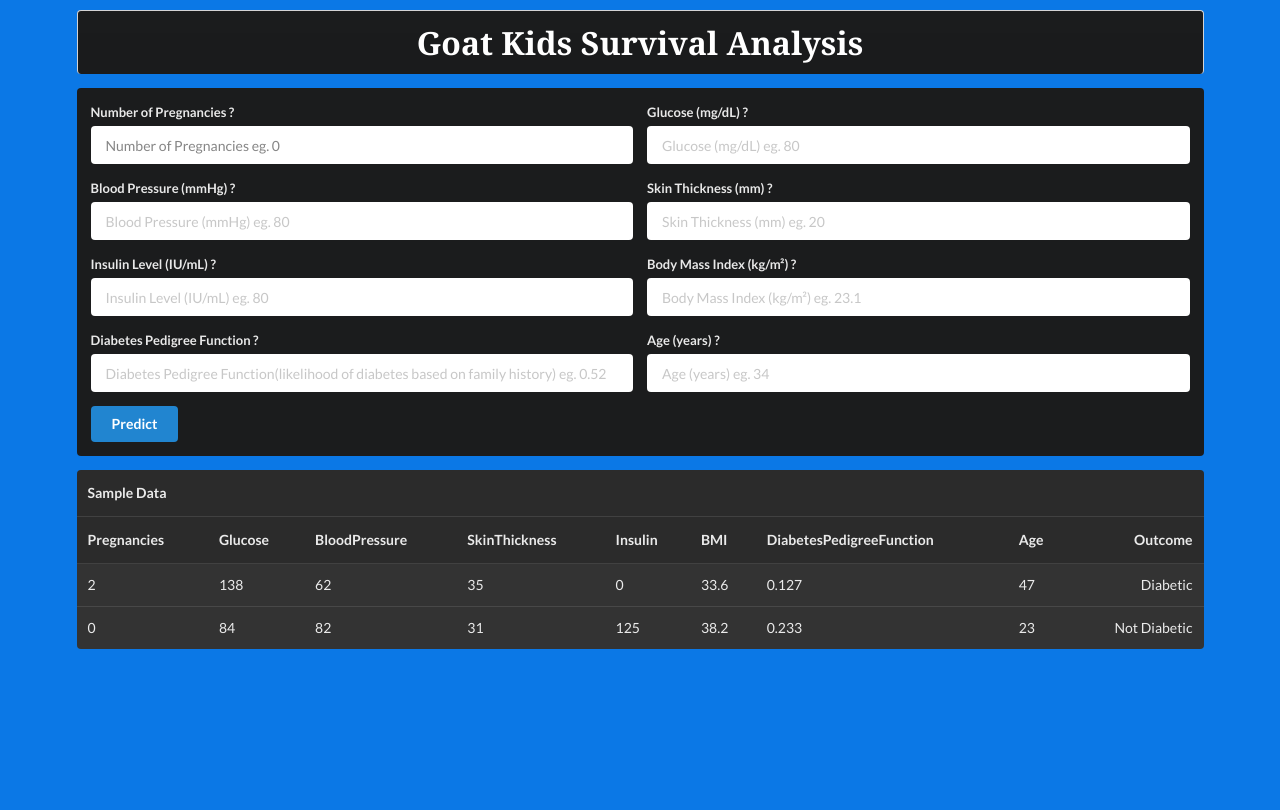
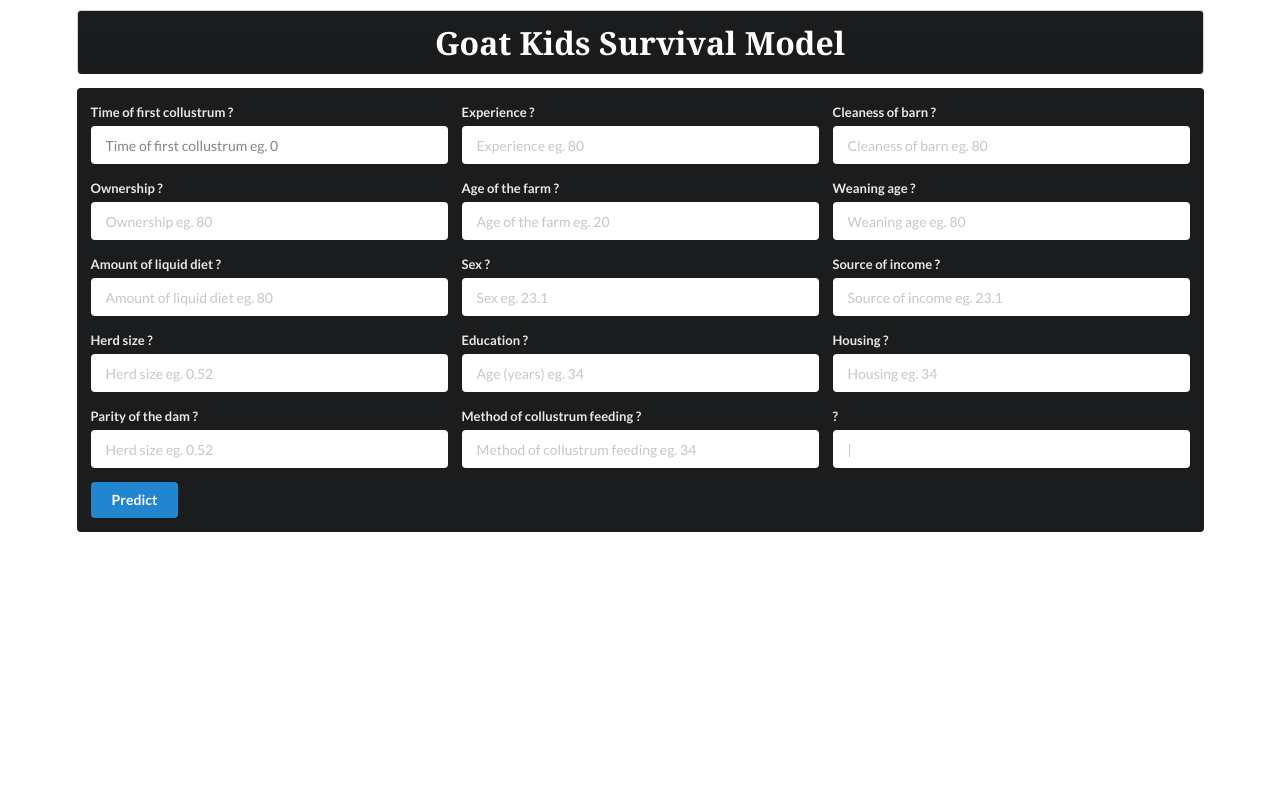
Before and after one commit to Michael-yousuf123/survival-analysis, a Flask app: page / in a window 1280 px wide. Run offline with Flask 2, Linux system fonts and the light colour scheme; parts of the project's set-up code (start-up, migrations or seed data) failed here and were passed over; some libraries are stand-ins or nearby versions.

Commit message:
updated commit

```diff
--- /dev/null
+++ b/reports/accuracy.csv
@@ -0,0 +1,2 @@
+,Accuracy Score,Recall Score,F1 Score,Precision Score,ROC AUC Score
+0,0.96,0.9,0.9473684210526316,1.0,0.95
--- a/template/index.html
+++ b/template/index.html
@@ -9,107 +9,89 @@
     <script src="https://cdnjs.cloudflare.com/ajax/libs/semantic-ui/2.2.13/semantic.min.js"></script>
 
 </head>
-<body style = "background-color: #0b78e6;">
+<body style background-color: #EEEEEE ;>
 
 <div class="ui container">
         <h3 style = "background-color: #1b1c1d;font-size: xx-large; font-family:Cambria, Cochin, Georgia, Times, 'Times New Roman', serif; margin-top: 10px;" class="ui block inverted center aligned header">
-            Goat Kids Survival Analysis
+            Goat Kids Survival Model
         </h3>
     <div class="ui inverted segment">
       <div class="ui inverted form">
         <form action="{{ url_for('predict') }}" method="POST">
-        <div class="two fields">
-
+        <div class="three fields">
           <div class="field">
-            <label>Number of Pregnancies ?</label>
-                <input autofocus type="text" name="pregnancies" placeholder="Number of Pregnancies eg. 0" >
-          </div>
-
-          <div class="field">
-            <label>Glucose (mg/dL) ?</label>
-                <input autofocus type="text" name="glucose" placeholder="Glucose (mg/dL) eg. 80" >
-          </div>
-
-        </div>
-        <div class="two fields">
-          <div class="field">
-            <label>Blood Pressure (mmHg) ?</label>
-                <input autofocus type="text" name="bloodpressure" placeholder="Blood Pressure (mmHg) eg. 80" >
+            <label>Time of first collustrum ?</label>
+                <input autofocus type="text" name="collustrum" placeholder="Time of first collustrum eg. 0" >
           </div>
           <div class="field">
-            <label>Skin Thickness (mm) ?</label>
-                <input autofocus type="text" name="skinthickness" placeholder="Skin Thickness (mm) eg. 20" >
+            <label>Experience ?</label>
+                <input autofocus type="text" name="experience" placeholder="Experience eg. 80" >
+          </div>
+          <div class="field">
+            <label>Cleaness of barn ?</label>
+                <input autofocus type="text" name="barn" placeholder="Cleaness of barn eg. 80" >
+          </div>
+        </div>
+        <div class="three fields">
+          <div class="field">
+            <label>Ownership ?</label>
+                <input autofocus type="text" name="Ownership" placeholder="Ownership eg. 80" >
+          </div>
+          <div class="field">
+            <label>Age of the farm ?</label>
+                <input autofocus type="text" name="age" placeholder="Age of the farm eg. 20" >
+          </div>
+          <div class="field">
+            <label>Weaning age ?</label>
+                <input autofocus type="text" name="weaning" placeholder="Weaning age eg. 80" >
           </div>
         </div>
         <div class="two fields">
             <div class="field">
-                <label>Insulin Level (IU/mL) ?</label>
-                <input autofocus type="text" name="insulin" placeholder="Insulin Level (IU/mL) eg. 80" >
+                <label>Amount of liquid diet ?</label>
+                <input autofocus type="text" name="liquid" placeholder="Amount of liquid diet eg. 80" >
             </div>
             <div class="field">
-                <label>Body Mass Index (kg/m²) ?</label>
-                <input autofocus type="text" name="bmi" placeholder="Body Mass Index (kg/m²) eg. 23.1" >
-            </div>
-          </div>
-          <div class="two fields">
-            <div class="field">
-                <label>Diabetes Pedigree Function ?</label>
-                <input autofocus type="text" name="dpf" placeholder="Diabetes Pedigree Function(likelihood of diabetes based on family history) eg. 0.52" >
+                <label>Sex ?</label>
+                <input autofocus type="text" name="sex" placeholder="Sex eg. 23.1" >
             </div>
             <div class="field">
-                <label>Age (years) ?</label>
+              <label>Source of income ?</label>
+              <input autofocus type="text" name="income" placeholder="Source of income eg. 23.1" >
+          </div>
+          </div>
+          <div class="three fields">
+            <div class="field">
+                <label>Herd size ?</label>
+                <input autofocus type="text" name="size" placeholder="Herd size eg. 0.52" >
+            </div>
+            <div class="field">
+                <label>Education ?</label>
                 <input autofocus type="text" name="age" placeholder="Age (years) eg. 34" >
             </div>
+            <div class="field">
+              <label>Housing ?</label>
+              <input autofocus type="text" name="housing" placeholder="Housing eg. 34" >
+          </div>
+          </div>
+          <div class="three fields">
+            <div class="field">
+                <label>Parity of the dam ?</label>
+                <input autofocus type="text" name="parity" placeholder="Herd size eg. 0.52" >
+            </div>
+            <div class="field">
+                <label>Method of collustrum feeding ?</label>
+                <input autofocus type="text" name="feeding collustrum" placeholder="Method of collustrum feeding eg. 34" >
+            </div>
+            <div class="field">
+              <label> ?</label>
+              <input autofocus type="text" name="housing" placeholder="|" >
+          </div>
           </div>
           <button class="ui primary button" type="submit" >Predict</button>
       </form>
       </div>
     </div>
-
-  <table class="ui selectable inverted table">
-    <thead>
-      <tr><th colspan="9">
-        Sample Data
-      </th>
-    </tr>
-      <tr>
-        <th>Pregnancies</th>
-        <th>Glucose</th>
-        <th>BloodPressure</th>
-        <th>SkinThickness</th>
-        <th>Insulin</th>
-        <th>BMI</th>
-        <th>DiabetesPedigreeFunction</th>
-        <th>Age</th>
-        <th class="right aligned">Outcome</th>
-      </tr>
-    </thead>
-    <tbody>
-      <tr>
-        <td>2</td>
-        <td>138</td>
-        <td>62</td>
-        <td>35</td>
-        <td>0</td>
-        <td>33.6</td>
-        <td>0.127</td>
-        <td>47</td>
-        <td class="right aligned">Diabetic</td>
-      </tr>
-      <tr>
-        <td>0</td>
-        <td>84</td>
-        <td>82</td>
-        <td>31</td>
-        <td>125</td>
-        <td>38.2</td>
-        <td>0.233</td>
-        <td>23</td>
-        <td class="right aligned">Not Diabetic</td>
-      </tr>
-    </tbody>
-  </table>
 </div>
-
 </body>
 </html>
```
Also changed, not shown: template/output.html (+4 -13 lines), static/goats.jpg (added), 2 other files.
